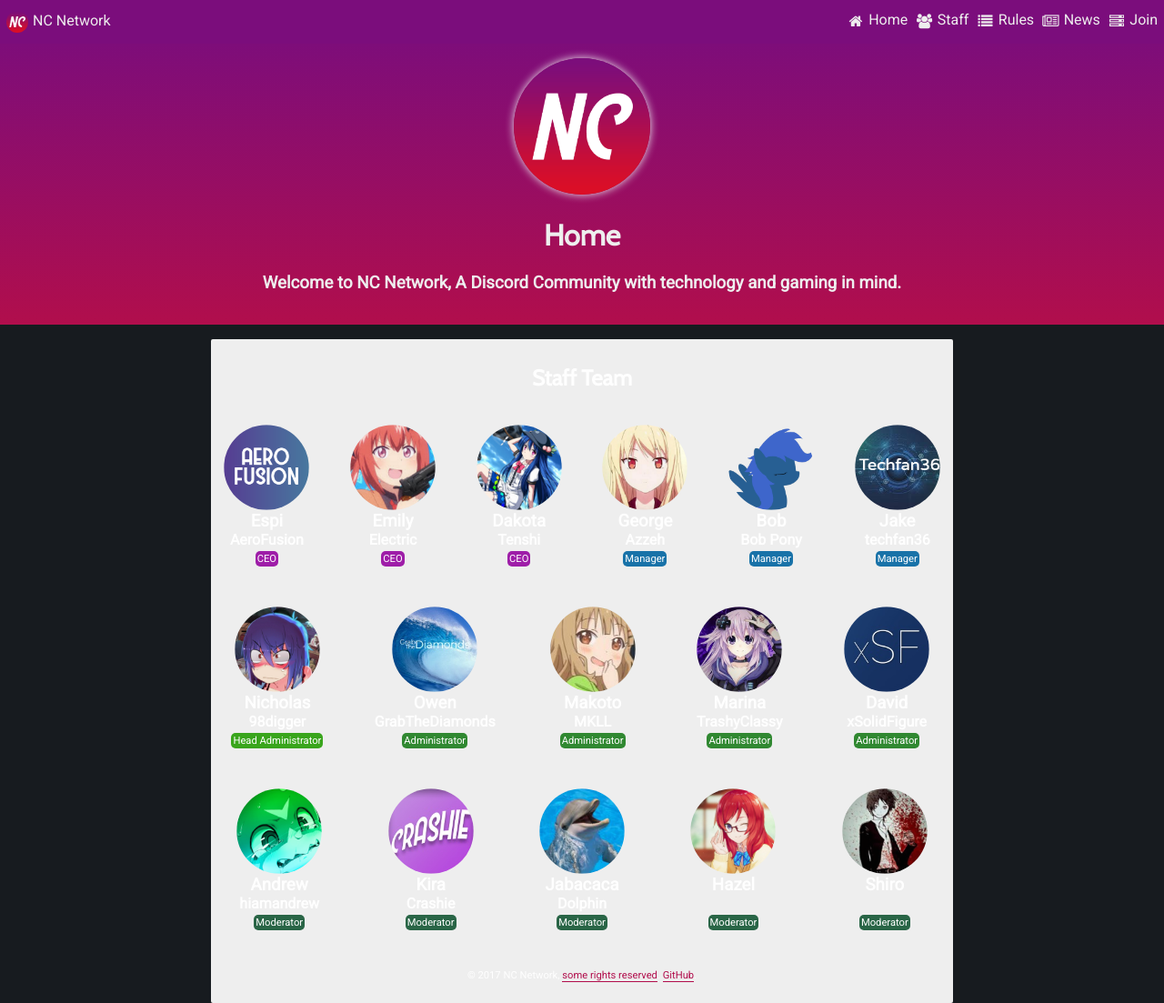
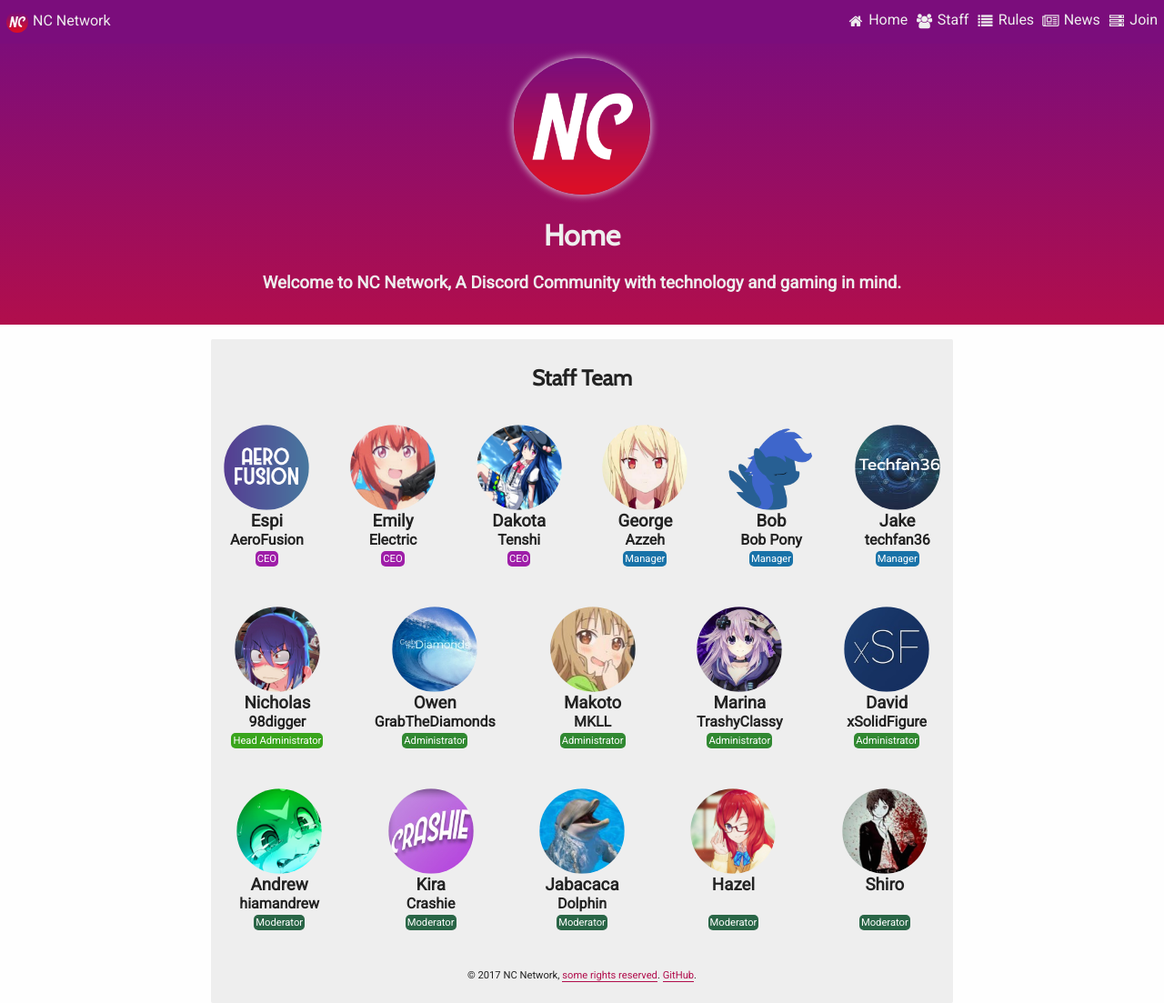
Before and after one commit to xwinbyte/NetskyWebsite, a Jekyll site: the page built from index.html, in a window 1280 px wide and 1103 px high. Shown: the whole window at 91% size. Built offline with Jekyll 4.4.1, drawn with Linux system fonts in a browser that asks for light colours.

```diff
--- a/css/style.scss
+++ b/css/style.scss
@@ -9,8 +9,8 @@
 }
 
 body {
-  background-color: #171B1F;
-  color: #fefefe;
+  background-color: #fefefe;
+  color: #222;
   font-family: 'Roboto', 'Tahoma', sans-serif;
   overflow-x: hidden;
   overflow-y: scroll;
```
